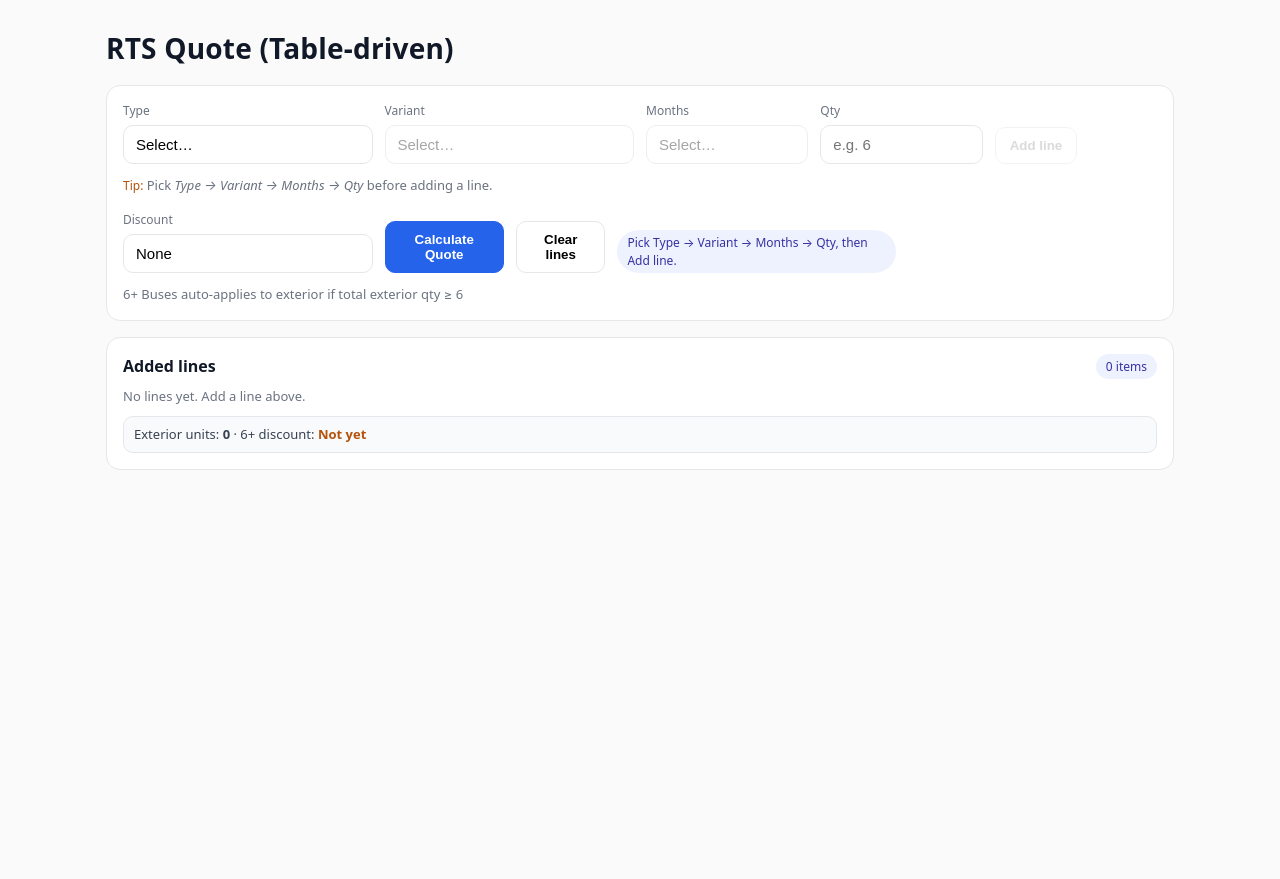
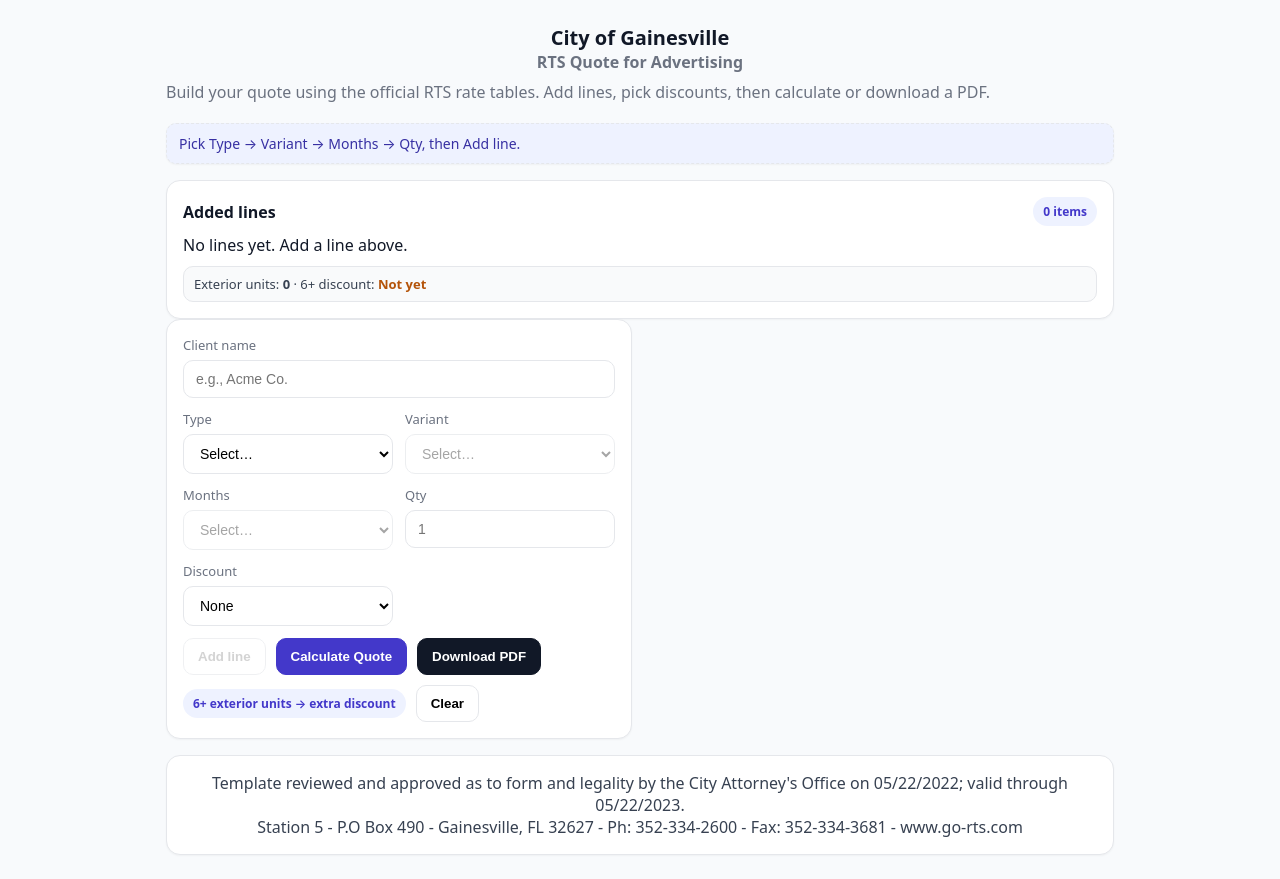
Before and after one commit to Rabelo83/RTS_Advertising_Quote, a Flask app: page / in a window 1280 px wide. Before the commit the page ends 470 px from the top, so only its background shows below. Run offline with Flask 3, Linux system fonts and the light colour scheme.

Commit message:
Update index.html

```diff
--- a/templates/index.html
+++ b/templates/index.html
@@ -2,251 +2,186 @@
 <html lang="en">
 <head>
   <meta charset="utf-8" />
-  <title>RTS Quote (Table-driven)</title>
+  <title>RTS Quote for Advertising</title>
   <meta name="viewport" content="width=device-width, initial-scale=1" />
   <style>
-    :root{
-      --bg:#fafafa;
-      --card:#ffffff;
-      --ink:#111827;
-      --muted:#6b7280;
-      --brand:#2563eb;
-      --brand-ink:#fff;
-      --border:#e5e7eb;
-      --ok:#065f46;
-      --pill:#eef2ff;
-      --pill-ink:#3730a3;
-      --warn:#b45309;
+    :root {
+      --bg: #f8fafc;
+      --card: #ffffff;
+      --text: #111827;
+      --muted: #6b7280;
+      --border: #e5e7eb;
+      --accent: #4338ca;
+      --accent-2: #4f46e5;
+      --pill-bg: #eef2ff;
     }
-    *{box-sizing:border-box}
-    html,body{margin:0;padding:0;background:var(--bg);color:var(--ink);font:16px/1.45 system-ui,-apple-system,Segoe UI,Roboto,Helvetica,Arial,sans-serif}
-    .container{max-width:1100px;margin:28px auto;padding:0 16px}
-    h1{margin:0 0 16px;font-size:28px;font-weight:750;letter-spacing:.2px}
-    .card{background:var(--card);border:1px solid var(--border);border-radius:14px;padding:16px}
-    .stack{display:grid;gap:12px}
-    .row{display:grid;gap:12px;grid-template-columns:repeat(12,1fr);align-items:end}
-    .col-3{grid-column:span 3}
-    .col-2{grid-column:span 2}
-    .col-4{grid-column:span 4}
-    .col-6{grid-column:span 6}
-    .col-12{grid-column:span 12}
-    label{display:block;font-size:12px;color:var(--muted);margin:0 0 6px}
-    select,input[type="number"]{
-      width:100%;padding:10px 12px;border:1px solid var(--border);border-radius:10px;background:#fff;
-      font-size:15px;appearance:none
+    * { box-sizing: border-box; }
+    body { margin: 0; font-family: system-ui, -apple-system, Segoe UI, Roboto, Helvetica, Arial, "Apple Color Emoji", "Segoe UI Emoji"; background: var(--bg); color: var(--text); }
+    .wrap { max-width: 980px; margin: 24px auto; padding: 0 16px; }
+    h1 { margin: 0 0 6px; font-size: 24px; }
+    .sub { color: var(--muted); margin: 0 0 20px; }
+    .grid { display: grid; grid-template-columns: 1fr; gap: 16px; }
+    @media (min-width: 900px) {
+      .grid { grid-template-columns: 1fr 1fr; }
     }
-    input[type="number"]{appearance:textfield}
-    input[type="number"]::-webkit-outer-spin-button,
-    input[type="number"]::-webkit-inner-spin-button{appearance:none;margin:0}
-    .btn{display:inline-flex;align-items:center;gap:8px;padding:10px 14px;border-radius:10px;border:1px solid var(--border);background:#fff;cursor:pointer;font-weight:600}
-    .btn.primary{background:var(--brand);border-color:var(--brand);color:var(--brand-ink)}
-    .btn.ghost{background:#fff}
-    .btn:disabled{opacity:.5;cursor:not-allowed}
-    .hint{font-size:13px;color:var(--muted)}
-    .pill{display:inline-block;background:var(--pill);color:var(--pill-ink);padding:4px 10px;border-radius:999px;font-size:12px}
-    .table-card{margin-top:16px}
-    table{width:100%;border-collapse:collapse}
-    thead th{background:#f6f7fb;color:#374151;font-weight:700;font-size:13px;border-bottom:1px solid var(--border);padding:10px}
-    tbody td{border-bottom:1px solid var(--border);padding:10px;vertical-align:top}
-    tfoot th, tfoot td{background:#fafbff;border-top:1px solid var(--border);padding:12px 10px}
-    td.right, th.right{text-align:right}
-    .totals-row th{font-weight:700}
-    .saved{color:var(--ok);font-weight:800}
-    .notice{color:var(--warn);font-size:12px}
-    @media (max-width: 840px){
-      .row{grid-template-columns:repeat(6,1fr)}
-      .col-3{grid-column:span 3}
-      .col-2{grid-column:span 3}
-      .col-4{grid-column:span 6}
-      .col-6{grid-column:span 6}
+    .card {
+      background: var(--card);
+      border: 1px solid var(--border);
+      border-radius: 14px;
+      padding: 16px;
+      box-shadow: 0 1px 2px rgba(0,0,0,0.04);
     }
+    label { display: block; font-size: 13px; color: var(--muted); margin-bottom: 6px; }
+    select, input[type="number"], input[type="text"] {
+      width: 100%; padding: 10px 12px; font-size: 14px;
+      border: 1px solid var(--border); border-radius: 10px; background: #fff;
+    }
+    .row { display: grid; grid-template-columns: 1fr 1fr; gap: 12px; }
+    .row3 { display: grid; grid-template-columns: 1fr 1fr 1fr; gap: 12px; }
+    .stack > * + * { margin-top: 12px; }
+    .actions { display: flex; flex-wrap: wrap; gap: 10px; align-items: center; }
+    .btn {
+      padding: 10px 14px; border-radius: 10px; border: 1px solid var(--border);
+      background: #fff; cursor: pointer; font-weight: 600;
+    }
+    .btn.primary { background: var(--accent); color: #fff; border-color: var(--accent); }
+    .btn.secondary { background: #111827; color: #fff; border-color: #111827; }
+    .btn:disabled { opacity: 0.6; cursor: not-allowed; }
+    .pill {
+      display: inline-block; padding: 6px 10px; border-radius: 999px;
+      background: var(--pill-bg); color: var(--accent); font-weight: 600; font-size: 12px;
+    }
+    #msg {
+      padding: 10px 12px; border-radius: 10px; border: 1px dashed var(--border);
+      font-size: 14px;
+    }
+    table { width: 100%; border-collapse: collapse; }
+    th, td { padding: 10px 8px; border-bottom: 1px solid var(--border); font-size: 14px; }
+    th { text-align: left; color: var(--muted); }
+    .right { text-align: right; }
+    .totals { display: grid; grid-template-columns: 1fr 1fr 1fr; gap: 10px; margin-top: 10px; }
+    .totals .box {
+      padding: 10px; background: #f9fafb; border: 1px solid var(--border); border-radius: 10px;
+      text-align: center; font-weight: 700;
+    }
+    .header-center { text-align: center; margin-bottom: 8px; }
   </style>
 </head>
 <body>
-  <div class="container">
-    <h1>RTS Quote (Table-driven)</h1>
+  <div class="wrap">
+    <div class="header-center">
+      <div style="font-size:20px; font-weight:800;">City of Gainesville</div>
+      <div style="font-size:16px; font-weight:700; color:var(--muted)">RTS Quote for Advertising</div>
+    </div>
 
-    <!-- Controls -->
-    <div class="card stack" style="gap:16px">
+    <p class="sub">Build your quote using the official RTS rate tables. Add lines, pick discounts, then calculate or download a PDF.</p>
+
+    <div id="msg" class="card">Loading…</div>
+
+    <div class="grid">
+      <!-- Controls card -->
+      <div class="card">
+        <div class="stack">
+          <!-- Client name (for PDF filename and header) -->
+          <div>
+            <label for="clientName">Client name</label>
+            <input id="clientName" type="text" placeholder="e.g., Acme Co." />
+          </div>
+
           <div class="row">
-        <div class="col-3">
+            <div>
               <label for="type">Type</label>
-          <select id="type" aria-label="Type">
+              <select id="type">
                 <option value="" disabled selected>Select…</option>
-            <option>Exterior</option>
-            <option>Interior</option>
+                <option value="Exterior">Exterior</option>
+                <option value="Interior">Interior</option>
               </select>
             </div>
-
-        <div class="col-3">
+            <div>
               <label for="variant">Variant</label>
-          <select id="variant" aria-label="Variant" disabled>
-            <option value="" disabled selected>Select…</option>
-          </select>
-        </div>
-
-        <div class="col-2">
-          <label for="months">Months</label>
-          <select id="months" aria-label="Months" disabled>
-            <option value="" disabled selected>Select…</option>
-          </select>
-        </div>
-
-        <div class="col-2">
-          <label for="qty">Qty</label>
-          <input id="qty" type="number" inputmode="numeric" min="1" placeholder="e.g. 6" />
-        </div>
-
-        <div class="col-2" style="display:flex;gap:8px;align-items:flex-end">
-          <button id="add" class="btn" disabled>Add line</button>
-        </div>
-
-        <div class="col-12 hint">
-          <span class="notice">Tip:</span> Pick <em>Type → Variant → Months → Qty</em> before adding a line.
+              <select id="variant"></select>
             </div>
           </div>
 
           <div class="row">
-        <div class="col-3">
+            <div>
+              <label for="months" id="monthsLabel">Months</label>
+              <select id="months"></select>
+            </div>
+            <div>
+              <label for="qty">Qty</label>
+              <input id="qty" type="number" min="1" placeholder="1" />
+            </div>
+          </div>
+
+          <div class="row">
+            <div>
               <label for="discount">Discount</label>
-          <select id="discount" aria-label="Discount">
-            <option>None</option>
-            <option>Agency 10%</option>
-            <option>PSA 10%</option>
+              <select id="discount">
+                <option value="None" selected>None</option>
+                <option value="Agency 10%">Agency 10%</option>
+                <option value="PSA 10%">PSA 10%</option>
               </select>
             </div>
-
-        <div class="col-3">
+            <div>
               <label for="upfront">Upfront (Exterior)</label>
-          <select id="upfront" aria-label="Upfront">
-            <option>No</option>
-            <option>Yes</option>
+              <select id="upfront">
+                <option value="No" selected>No</option>
+                <option value="Yes">Yes</option>
               </select>
             </div>
-
-        <div class="col-6" style="display:flex;align-items:flex-end;gap:12px">
-          <button id="calc" class="btn primary">Calculate Quote</button>
-          <button id="clear" class="btn ghost" title="Remove all lines">Clear lines</button>
-          <span id="msg" class="pill" aria-live="polite"></span>
           </div>
 
-        <div class="col-12 hint">
-          6+ Buses auto-applies to exterior if total exterior qty ≥ 6
+          <div class="actions">
+            <button id="add" class="btn">Add line</button>
+            <button id="calc" class="btn primary">Calculate Quote</button>
+            <button id="pdf" class="btn secondary">Download PDF</button>
+            <span class="pill">6+ exterior units → extra discount</span>
+            <button id="clear" class="btn" title="Clear all lines">Clear</button>
           </div>
         </div>
       </div>
 
-    <!-- Results table -->
-    <div class="card table-card" id="tableWrap" style="display:none">
+      <!-- The "Added lines" preview will be injected by JS as a card here -->
+      <div class="card" id="tableWrap" style="display:none;">
+        <strong>Quote breakdown</strong>
+        <div style="margin-top:10px; overflow-x:auto;">
           <table id="lines">
             <thead>
               <tr>
                 <th>Type</th>
-            <th>Product/Size</th>
+                <th>Product</th>
                 <th>Code</th>
                 <th class="right">Months</th>
                 <th class="right">Qty</th>
-            <th class="right">Unit</th>
-            <th class="right">Line</th>
+                <th class="right">Unit Price</th>
+                <th class="right">Line Total</th>
               </tr>
             </thead>
             <tbody></tbody>
-        <tfoot>
-          <tr class="totals-row">
-            <th colspan="6" class="right">Subtotal (Base)</th>
-            <th id="subtotal" class="right"></th>
-          </tr>
-          <tr class="totals-row">
-            <th colspan="6" class="right">Total</th>
-            <th id="total" class="right"></th>
-          </tr>
-          <tr class="totals-row">
-            <th colspan="6" class="right">You Saved</th>
-            <th id="saved" class="right saved"></th>
-          </tr>
-        </tfoot>
           </table>
+        </div>
+
+        <div class="totals">
+          <div class="box">Subtotal: <span id="subtotal">$0.00</span></div>
+          <div class="box">Total: <span id="total">$0.00</span></div>
+          <div class="box">Saved: <span id="saved">$0.00</span></div>
+        </div>
       </div>
     </div>
 
-  <!-- Data from Flask -->
+    <div class="card" style="margin-top:16px; text-align:center; color:#374151;">
+      Template reviewed and approved as to form and legality by the City Attorney's Office on 05/22/2022; valid through 05/22/2023.<br/>
+      Station 5 - P.O Box 490 - Gainesville, FL 32627 - Ph: 352-334-2600 - Fax: 352-334-3681 - www.go-rts.com
+    </div>
+  </div>
+
+  <!-- Expose rate data to JS -->
   <script>
-    window.ALLOWED_MONTHS = {{ allowed_months|tojson }};
     window.EXTERIOR_PRODUCTS = {{ exterior_products|tojson }};
-    window.INTERIOR_SIZES = {{ interior_sizes|tojson }};
+    window.INTERIOR_SIZES    = {{ interior_sizes|tojson }};
+    window.ALLOWED_MONTHS    = {{ allowed_months|tojson }};
   </script>
-
-  <!-- Your existing behavior -->
-  <script src="/static/main.js" defer></script>
-
-  <!-- Small helper to keep fields EMPTY by default & enable buttons nicely -->
-  <script>
-    document.addEventListener('DOMContentLoaded', () => {
-      const typeSel    = document.getElementById('type');
-      const variantSel = document.getElementById('variant');
-      const monthsSel  = document.getElementById('months');
-      const qtyInput   = document.getElementById('qty');
-      const addBtn     = document.getElementById('add');
-      const clearBtn   = document.getElementById('clear');
-      const tableWrap  = document.getElementById('tableWrap');
-      const msg        = document.getElementById('msg');
-
-      // Ensure placeholders exist & are selected
-      function ensurePlaceholder(sel){
-        if (!sel.querySelector('option[value=""]')) {
-          const opt = document.createElement('option');
-          opt.value = "";
-          opt.disabled = true;
-          opt.selected = true;
-          opt.textContent = "Select…";
-          sel.insertBefore(opt, sel.firstChild);
-        }
-        sel.value = "";
-      }
-
-      // After main.js runs, reset to blank defaults
-      setTimeout(() => {
-        ensurePlaceholder(variantSel);
-        ensurePlaceholder(monthsSel);
-        variantSel.disabled = true;
-        monthsSel.disabled  = true;
-        addBtn.disabled     = true;
-      }, 0);
-
-      // Progressive enabling
-      typeSel.addEventListener('change', () => {
-        variantSel.disabled = false;
-        ensurePlaceholder(variantSel);
-        ensurePlaceholder(monthsSel);
-      });
-
-      variantSel.addEventListener('change', () => {
-        monthsSel.disabled = false;
-        // Make sure months has a placeholder at top
-        ensurePlaceholder(monthsSel);
-      });
-
-      // Gate the Add button
-      function canAdd() {
-        return (
-          typeSel.value &&
-          variantSel.value &&
-          monthsSel.value &&
-          qtyInput.value && Number(qtyInput.value) > 0
-        );
-      }
-      ['change','input'].forEach(ev => {
-        document.addEventListener(ev, () => {
-          addBtn.disabled = !canAdd();
-        });
-      });
-
-      // Clear lines helper (client-side only UI cleanup; main.js handles items array)
-      clearBtn.addEventListener('click', () => {
-        tableWrap.style.display = 'none';
-        msg.textContent = 'Cleared lines (add new items and recalc).';
-      });
-    });
-  </script>
+  <script src="{{ url_for('static', filename='main.js') }}"></script>
 </body>
 </html>
```
Lines whose indentation alone changed are shown as unchanged.
